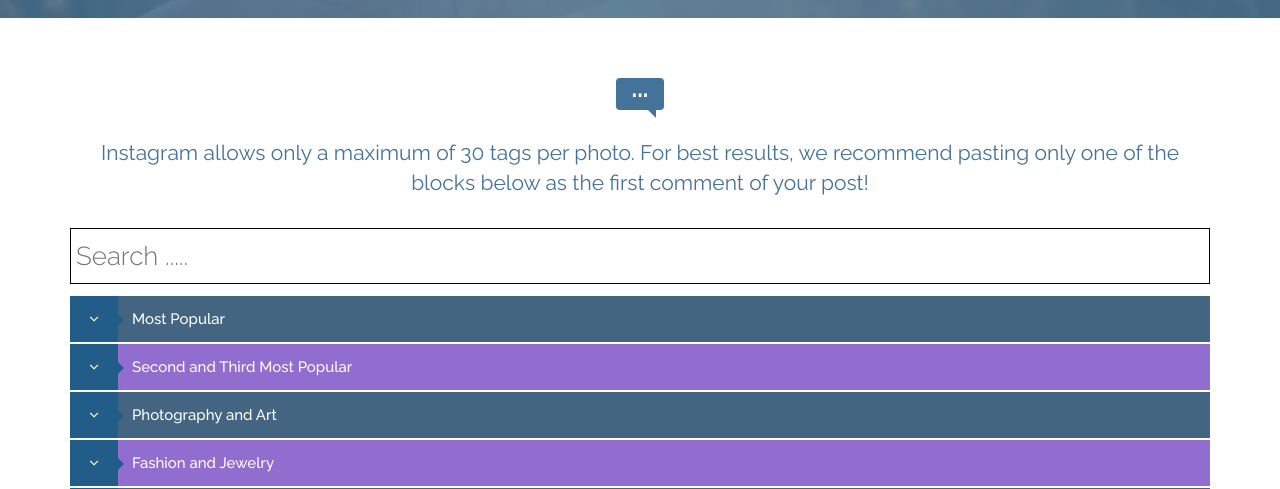
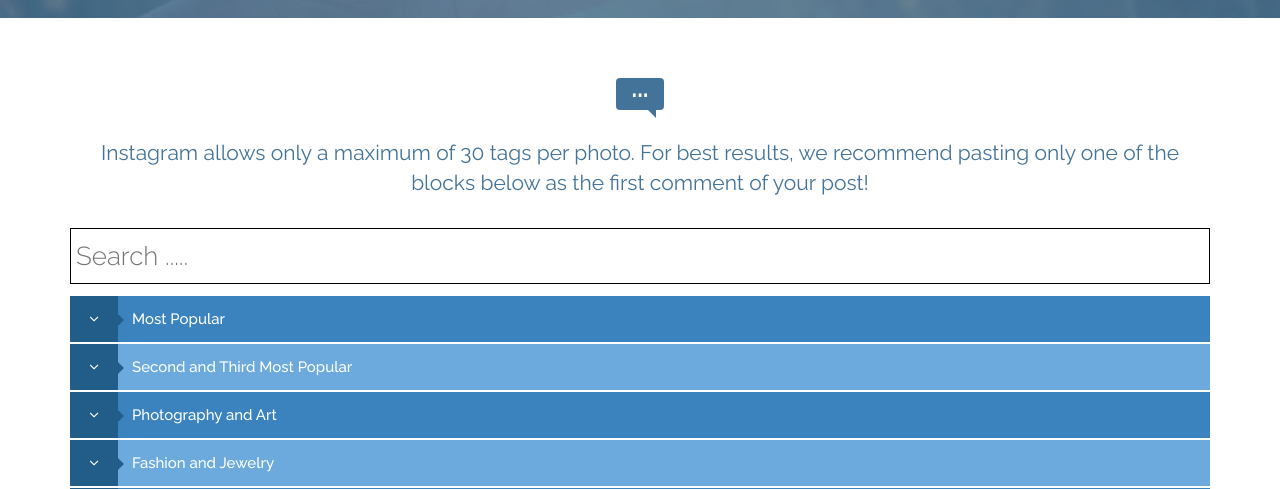
Before and after one commit to hashtagforlike/hashtagforlike.github.io, a plain HTML site: page index.html in a window 1280 px wide. Shown: the part 311-800 px from the top of the page. Drawn offline with Linux system fonts and the light colour scheme.

Commit message:
change theme color and bg3

```diff
--- a/css/style.css
+++ b/css/style.css
@@ -2207,7 +2207,7 @@
 }
 
 .barcolor2 a{
-	background: #906dce !important;
+	background: #6caadd !important;
 }
 
 .accordion_search_input_box{
--- a/index.html
+++ b/index.html
@@ -1122,7 +1122,7 @@
         nav_icon: 'angle',
         nav_box: 'arrow',
         theme: 'custom',
-        title_bg: '#436581',
+        title_bg: '#3b83bf',
         title_text_color: '#FFFFFF', // accordion heading text color
         nav_box_bg: '#225c89',  // accordion heading nagivation background
         title_active_bg: '#e619aa', // Active accordion bar heading background
```
